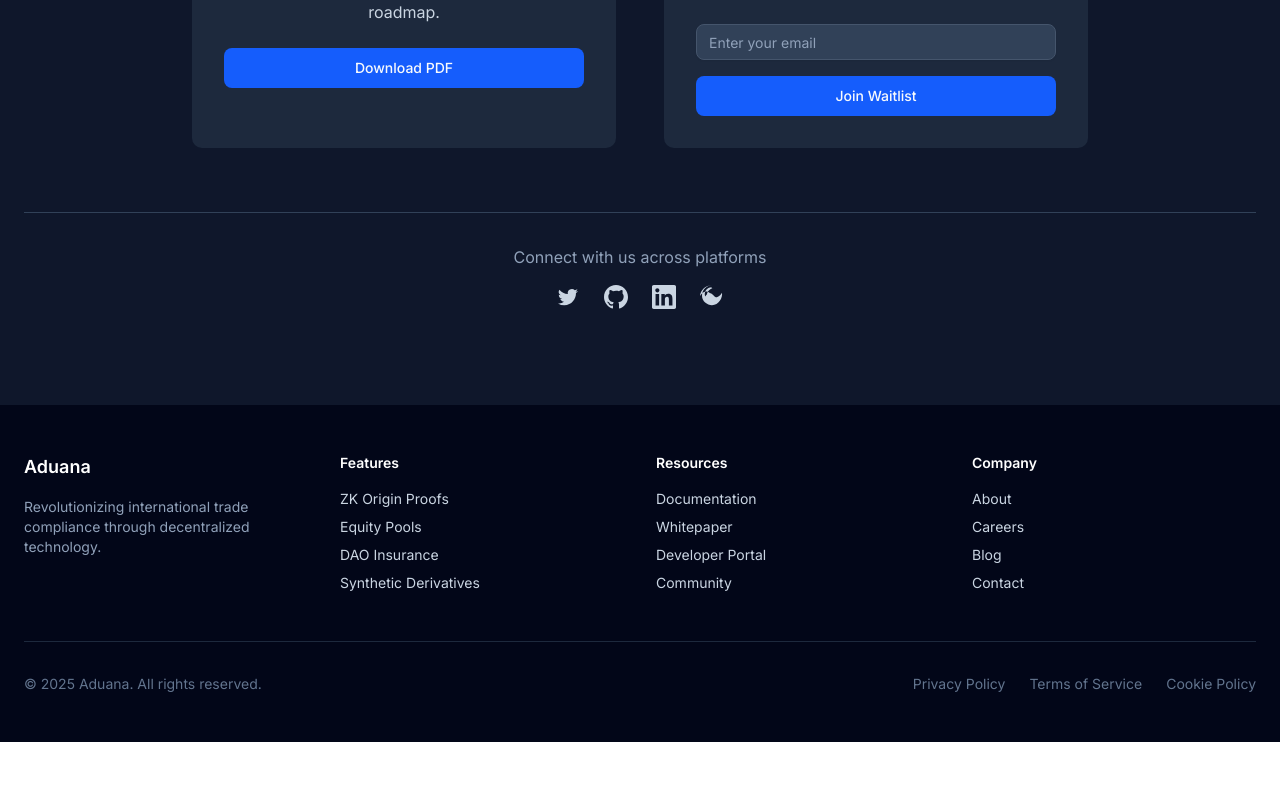
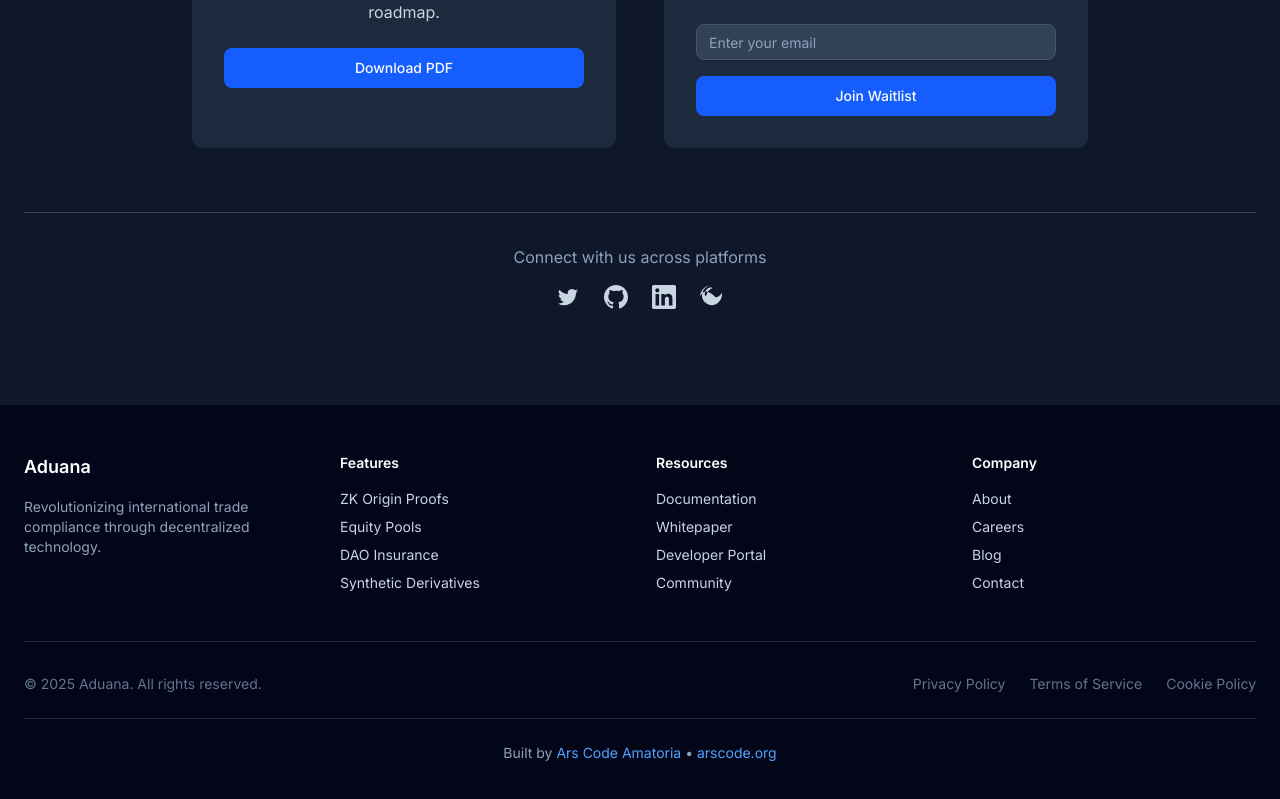
Before and after one commit to ArsCodeAmatoria/aduana, a Next.js app in the folder frontend/: page / in a window 1280 px wide. Shown: the part 7640-8439 px from the top of the page. Before the commit the page ends 8382 px from the top, so only its background shows below. Built offline with nearby package versions, Linux system fonts and the light colour scheme.

Commit message:
Add attribution to Ars Code Amatoria with links to GitHub and website

```diff
--- a/frontend/src/app/docs/layout.tsx
+++ b/frontend/src/app/docs/layout.tsx
@@ -120,6 +120,29 @@ export default function DocsLayout({
                     </div>
                   ))}
                 </nav>
+
+                <div className="mt-8 pt-4 border-t border-slate-200 dark:border-slate-700">
+                  <p className="text-xs text-slate-500 dark:text-slate-400 text-center">
+                    Built by{" "}
+                    <a
+                      href="https://github.com/ArsCodeAmatoria"
+                      target="_blank"
+                      rel="noopener noreferrer"
+                      className="text-blue-600 dark:text-blue-400 hover:underline"
+                    >
+                      Ars Code Amatoria
+                    </a>
+                    <br/>
+                    <a
+                      href="https://www.arscode.org/"
+                      target="_blank"
+                      rel="noopener noreferrer"
+                      className="text-blue-600 dark:text-blue-400 hover:underline"
+                    >
+                      arscode.org
+                    </a>
+                  </p>
+                </div>
               </div>
             </aside>
 
--- a/frontend/src/components/landing/footer.tsx
+++ b/frontend/src/components/landing/footer.tsx
@@ -54,6 +54,19 @@ export function Footer() {
             <a href="#" className="text-sm text-slate-500 hover:text-white transition-colors">Cookie Policy</a>
           </div>
         </div>
+
+        <div className="flex items-center justify-center mt-6 pt-6 border-t border-slate-800">
+          <p className="text-sm text-slate-400">
+            Built by{" "}
+            <a href="https://github.com/ArsCodeAmatoria" target="_blank" rel="noopener noreferrer" className="text-blue-400 hover:text-blue-300">
+              Ars Code Amatoria
+            </a>{" "}
+            •{" "}
+            <a href="https://www.arscode.org/" target="_blank" rel="noopener noreferrer" className="text-blue-400 hover:text-blue-300">
+              arscode.org
+            </a>
+          </p>
+        </div>
       </div>
     </footer>
   )
```
Also changed, not shown: 1 other file (tests, documents, lock files or other folders).
